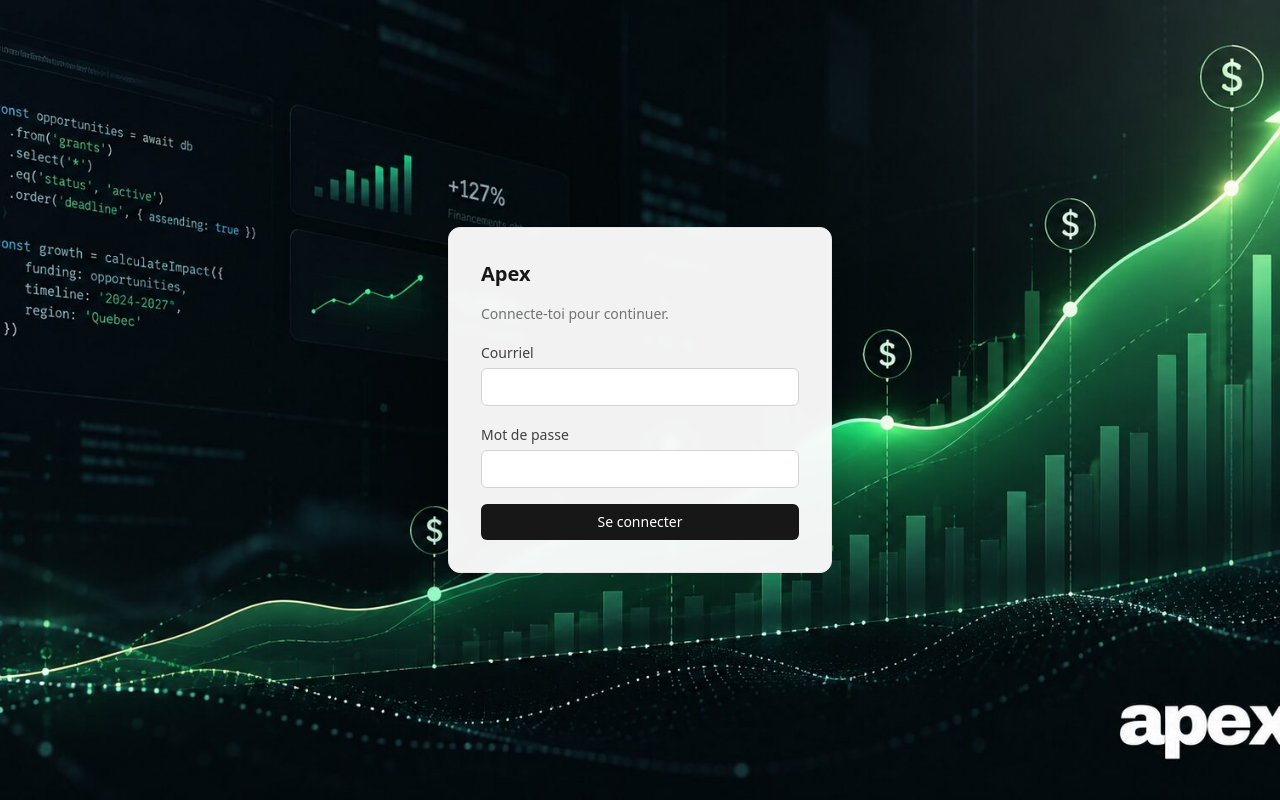
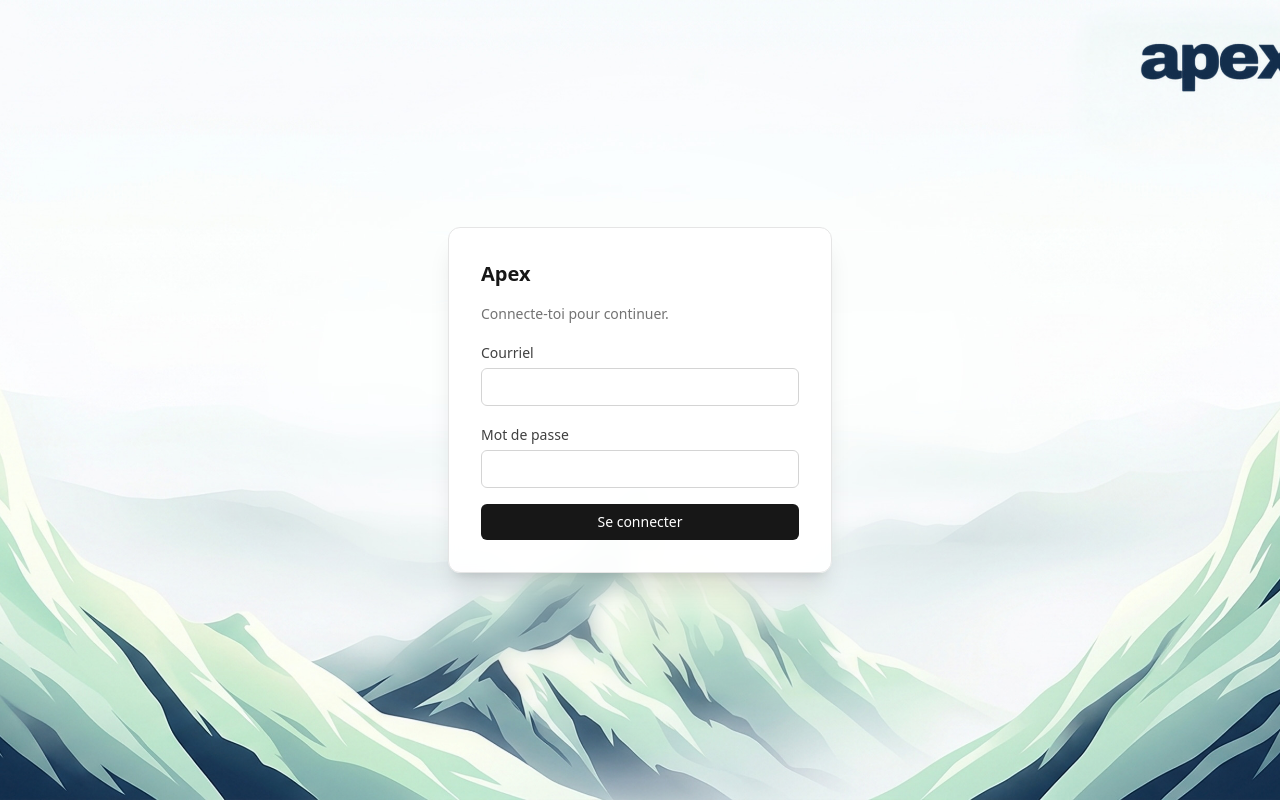
Before and after one commit to apexsubvention/saas-gestion, a Next.js app: page /login in a window 1280 px wide. Built offline with nearby package versions, Linux system fonts and the light colour scheme.

Commit message:
Connexion : nouvelle image de fond en haute définition sur /login et /portal

```diff
--- a/src/app/(auth)/login/page.tsx
+++ b/src/app/(auth)/login/page.tsx
@@ -24,8 +24,8 @@ export default function LoginPage() {
 
   return (
     <div
-      className="flex min-h-screen items-center justify-center bg-neutral-950 bg-cover bg-center"
-      style={{ backgroundImage: "url(/images/login-background.jpg)" }}
+      className="flex min-h-screen items-center justify-center bg-slate-50 bg-cover bg-bottom"
+      style={{ backgroundImage: "url(/images/portal-login-background.jpg)" }}
     >
       <form
         action={formAction}
```
Also changed, not shown: public/images/portal-login-background.jpg.
